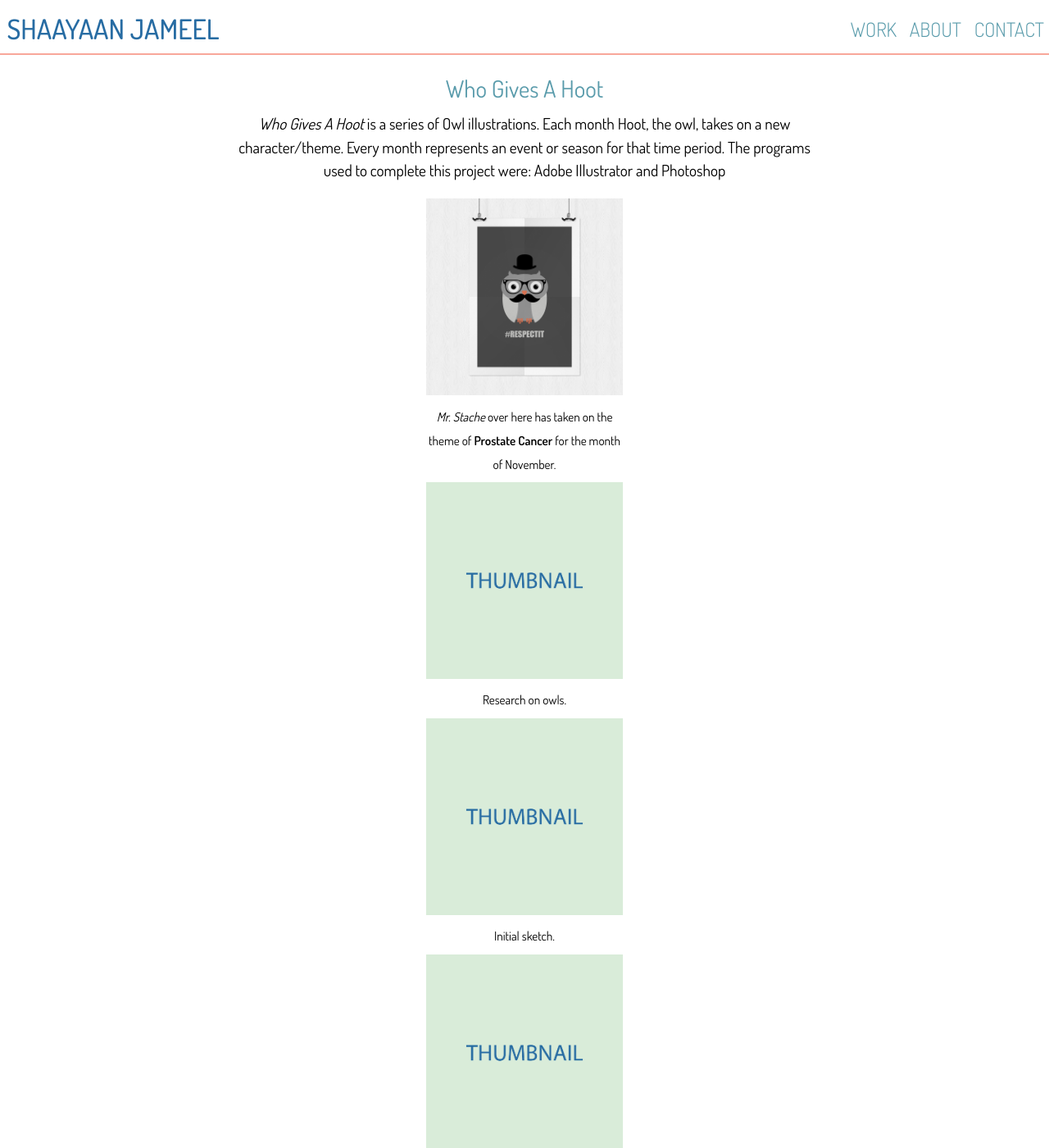
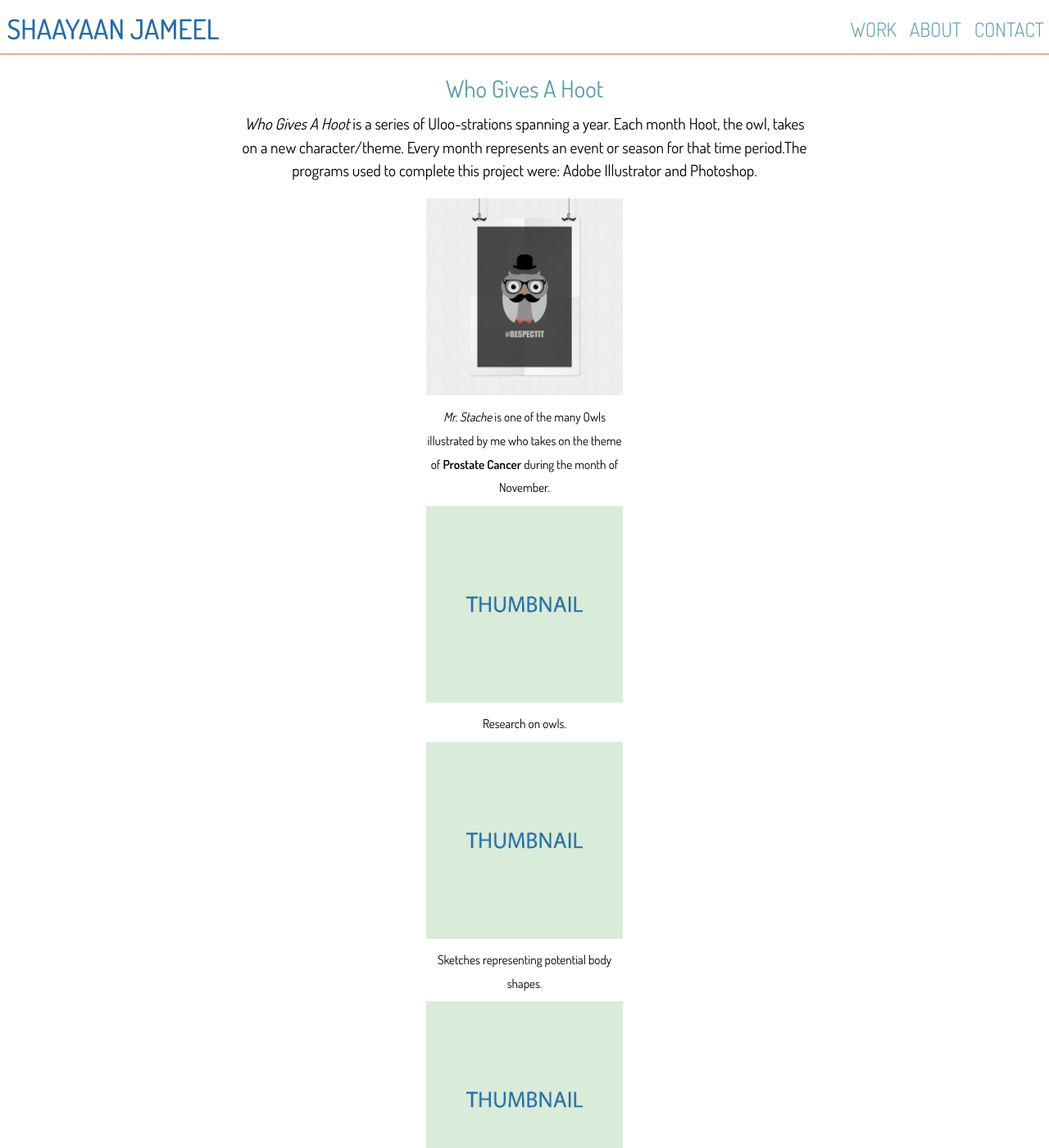
Before and after one commit to shaayaanjameel/portfolio, a Jekyll site: the page built from portfolio.html, in a window 1280 px wide and 1400 px high. Shown: the whole window at 82% size. Built offline with Jekyll 4.4.1, drawn with Linux system fonts in a browser that asks for light colours; Markdown is read by kramdown in place of the engine named in the settings; some of the changed text lies outside the part shown.

Commit message:
updated portfolio html

```diff
--- a/portfolio.html
+++ b/portfolio.html
@@ -6,27 +6,32 @@
         <div class="grid">
             <div class="unit unit-xs-1 unit-s-1 unit-m-1 unit-l-1 unit-xl-1 portfolio">
                 <h2 class="ptitle">Who Gives A Hoot</h1>
-                <p><em>Who Gives A Hoot</em> is a series of Owl illustrations. Each month Hoot, the owl, takes on a new character/theme. Every month represents an event or season for that time period. The programs used to complete this project were: Adobe Illustrator and Photoshop</p>
+                <p><em>Who Gives A Hoot</em> is a series of Uloo-strations spanning a year. Each month Hoot, the owl, takes on a new character/theme. Every month represents an event or season for that time period.The programs used to complete this project were: Adobe Illustrator and Photoshop.</p>
             </div>
 
             <div class="unit unit-xs-1 unit-s-1 unit-m-1 unit-l-1 unit-xl-1">
-                <img class="mainimg" src="{{site.baseurl}}/images/november.jpg" alt="November Owl">
-                <figcaption class="micro"><em>Mr. Stache</em> over here has taken on the theme of <strong>Prostate Cancer</strong> for the month of November.</figcaption>
+                <img class="mainimg" src="{{site.baseurl}}/images/november.jpg" alt="Mr.Stache">
+                <figcaption class="micro"><em>Mr. Stache</em> is one of the many Owls illustrated by me who takes on the theme of <strong>Prostate Cancer</strong> during the month of November.</figcaption>
             </div>
 
             <div class="unit unit-xs-1 unit-s-1 unit-m-1 unit-l-1 unit-xl-1 portfolio">
-                <img class="thumbnails" src="{{site.baseurl}}/images/thumbnail.jpg" alt="thumbnail1">
+                <img class="thumbnails" src="{{site.baseurl}}/images/thumbnail.jpg" alt="Owl research">
                 <figcaption class="micro">Research on owls.</figcaption>
             </div>
 
             <div class="unit unit-xs-1 unit-s-1 unit-m-1 unit-l-1 unit-xl-1">
-                <img class="thumbnails" src="{{site.baseurl}}/images/thumbnail.jpg" alt="thumbnail2">
-                <figcaption class="micro">Initial sketch.</figcaption>
+                <img class="thumbnails" src="{{site.baseurl}}/images/thumbnail.jpg" alt="Body shape sketch">
+                <figcaption class="micro">Sketches representing potential body shapes.</figcaption>
             </div>
 
             <div class="unit unit-xs-1 unit-s-1 unit-m-1 unit-l-1 unit-xl-1">
-                <img class="thumbnails" src="{{site.baseurl}}/images/thumbnail.jpg" alt="thumbnail3">
-                <figcaption class="micro">Secondary sketch.</figcaption>
+                <img class="thumbnails" src="{{site.baseurl}}/images/thumbnail.jpg" alt="Eye style sketch">
+                <figcaption class="micro">SSketches respresenting potential eye styles.</figcaption>
+            </div>
+
+            <div class="unit unit-xs-1 unit-s-1 unit-m-1 unit-l-1 unit-xl-1">
+                <img class="thumbnails" src="{{site.baseurl}}/images/thumbnail.jpg" alt="Mr. Stache sketch">
+                <figcaption class="micro">Sketch for Mr. Stache.</figcaption>
             </div>
         </div>
     </main>
```
